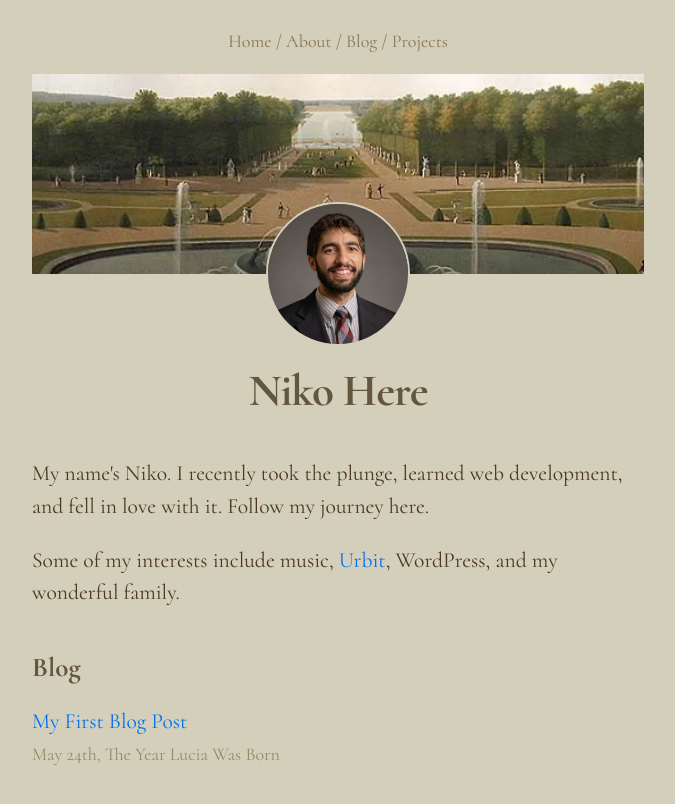
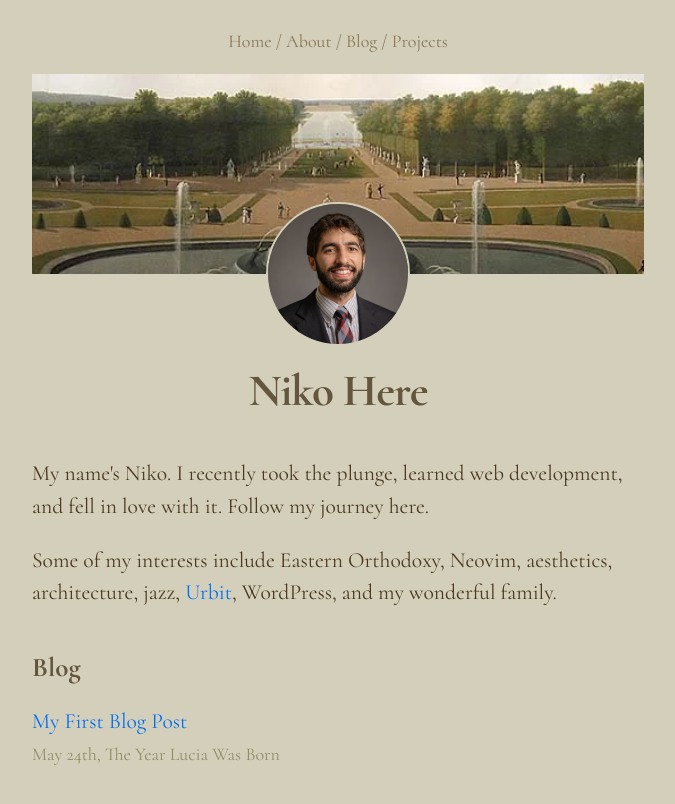
Before and after one commit to harmolipi/niko-here, a Next.js app: page /niko-here/ in a window 1280 px wide. Shown: the top 804 px of the page, without its empty margins (302-977 px from the left). Built offline with nearby package versions, Linux system fonts and the light colour scheme.

Commit message:
feat(home): add some interests

```diff
--- a/pages/index.js
+++ b/pages/index.js
@@ -25,7 +25,8 @@ export default function Home({ allPostsData }) {
           development, and fell in love with it. Follow my journey here.
         </p>
         <p>
-          Some of my interests include music,{" "}
+          Some of my interests include Eastern Orthodoxy, Neovim, aesthetics,
+          architecture, jazz,{" "}
           <a href="https://urbit.org" target="_blank" rel="noreferrer">
             Urbit
           </a>
```
